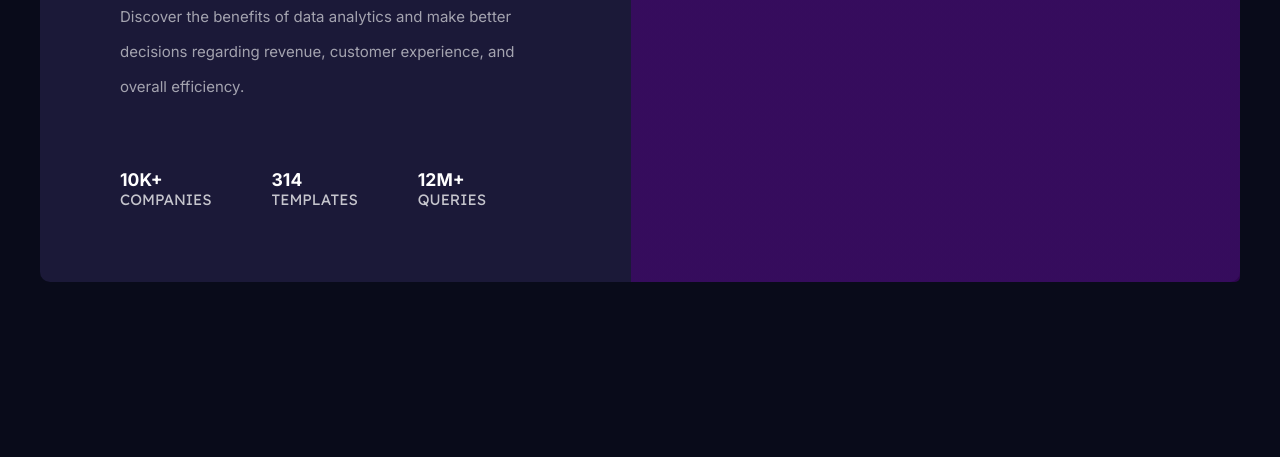
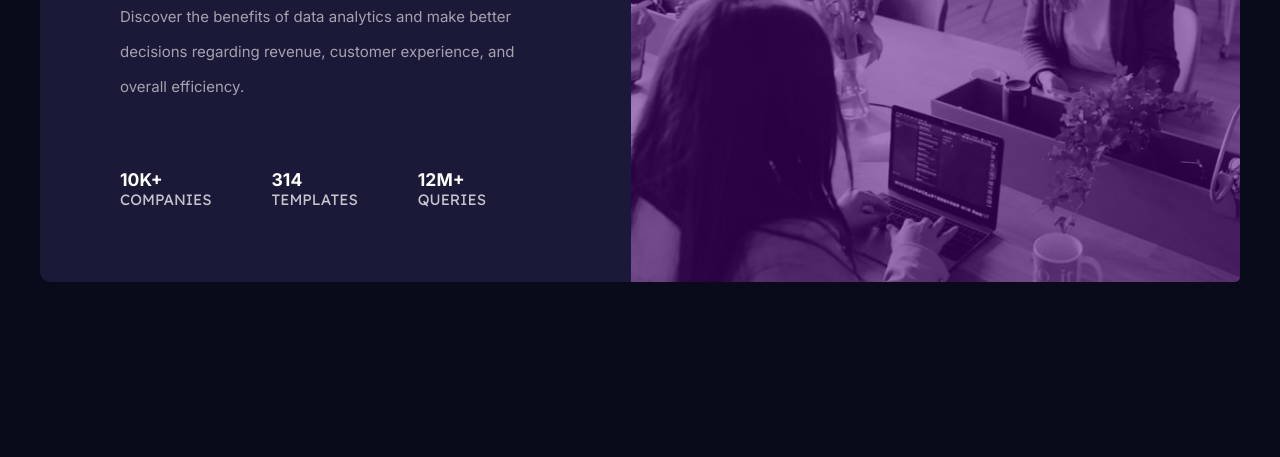
Before and after one commit to yeudi-22/Stats-preview-card-component, a plain HTML site: page index.html in a window 1280 px wide. Shown: the part 343-800 px from the top of the page. Drawn offline with Linux system fonts and the light colour scheme; the site is published under a folder, as on GitHub Pages, so addresses that start at the root find nothing.

Commit message:
Update style.css

```diff
--- a/style/style.css
+++ b/style/style.css
@@ -49,7 +49,7 @@ body {
 .img--card{
     height: 32%;
     width: 100%;
-    background: linear-gradient( hsl(277, 100%, 25%, .514) 100%, rgba(255, 255, 255, 0)), url(/images/image-header-mobile.jpg);
+    background: linear-gradient( hsl(277, 100%, 25%, .514) 100%, rgba(255, 255, 255, 0)), url(../images/image-header-mobile.jpg);
     background-size: cover;
     border-top-left-radius: 5px;
     border-top-right-radius: 5px;
```
